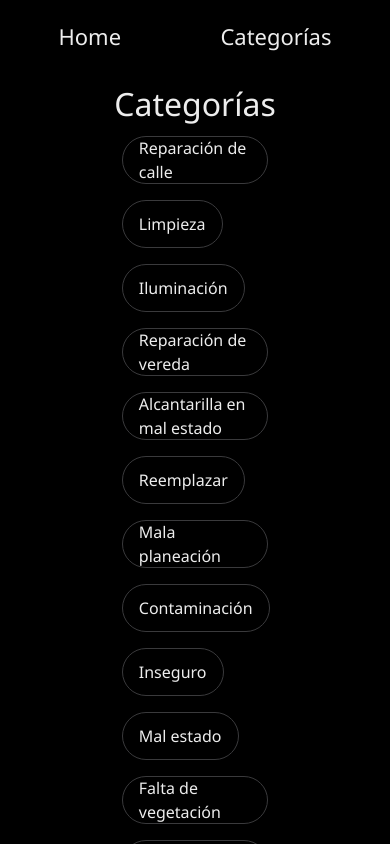
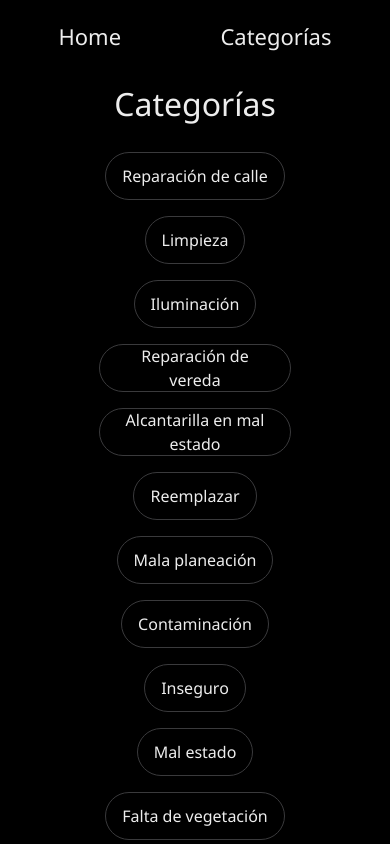
Before and after one commit to sebapkfd/city-app, a React (Vite) app: page /categories in a window 390 px wide. Shown: the top 844 px of the page. Built offline with nearby package versions, Linux system fonts and the light colour scheme.

Commit message:
Added responsive design to homepage and categories page

```diff
--- a/src/App.css
+++ b/src/App.css
@@ -160,6 +160,7 @@ body {
   align-items: center;
   width: fit-content;
   margin: 0.5rem 0.3rem;
+  text-align: center;
 }
 
 .issue-page-tag:hover {
@@ -170,8 +171,59 @@ body {
 /*********** Categories Page ***********/
 
 .main-column {
-  width: 40%;
+  width: 50%;
 }
+
+.main-column .issue-page-tags {
+  padding: 1rem;
+}
+
+/*********** Responsive Design ***********/
+
+@media (max-width: 1024px) {
+  .issue-item {
+    width: 30vw;
+  }
+
+  .main-column {
+    width: 50%;
+    display: flex;
+  }
+  .main-column .issue-page-tags {
+    width: 100%;
+  }
+
+}
+
+
+@media (max-width: 768px) {
+  .issue-item {
+    width: 40vw;
+  }
+
+  .main-column {
+    width: 60%;
+  }
+
+}
+
+@media (max-width: 640px) {
+  .issue-item {
+    width: 60vw;
+  }
+
+  .main-column {
+    width: 60%;
+  }
+  .main-column .issue-page-tags {
+    flex-direction: column;
+    justify-content: center;
+    align-items: center;
+    width: 100%;
+  }
+}
+
+
 
 
 
```
